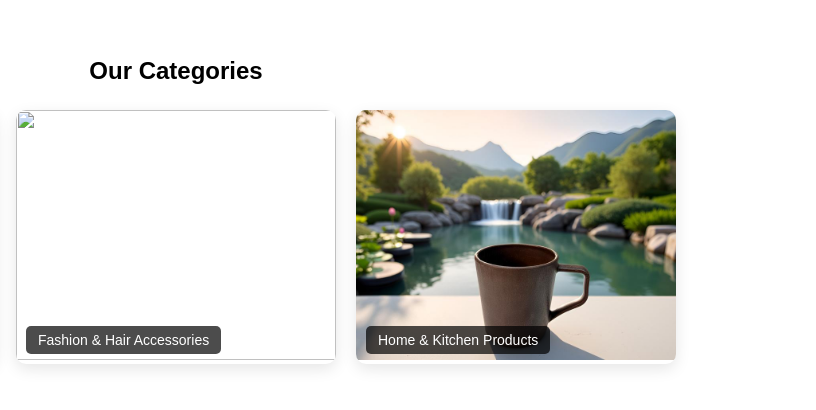
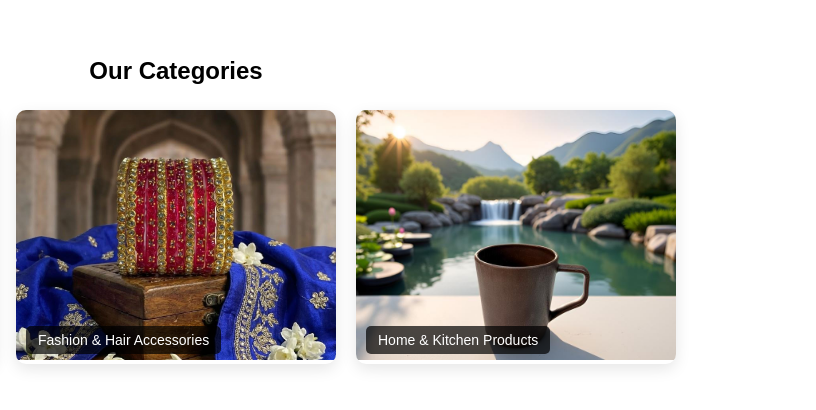
Before and after one commit to rohbawa/srijman.com, a plain HTML site: page index.html in a window 1280 px wide. Shown: the part 1048-1458 px from the top of the page, 464-1280 px from the left. Drawn offline with Linux system fonts and the light colour scheme.

Commit message:
Update index.html

```diff
--- a/index.html
+++ b/index.html
@@ -172,7 +172,7 @@ We proudly serve customers across India through leading e-commerce platforms lik
 </div>
 
 <div class="card">
-<img src="bangle.jpg">
+<img src="bangles.jpg">
 <span>Fashion & Hair Accessories</span>
 </div>
 
```
